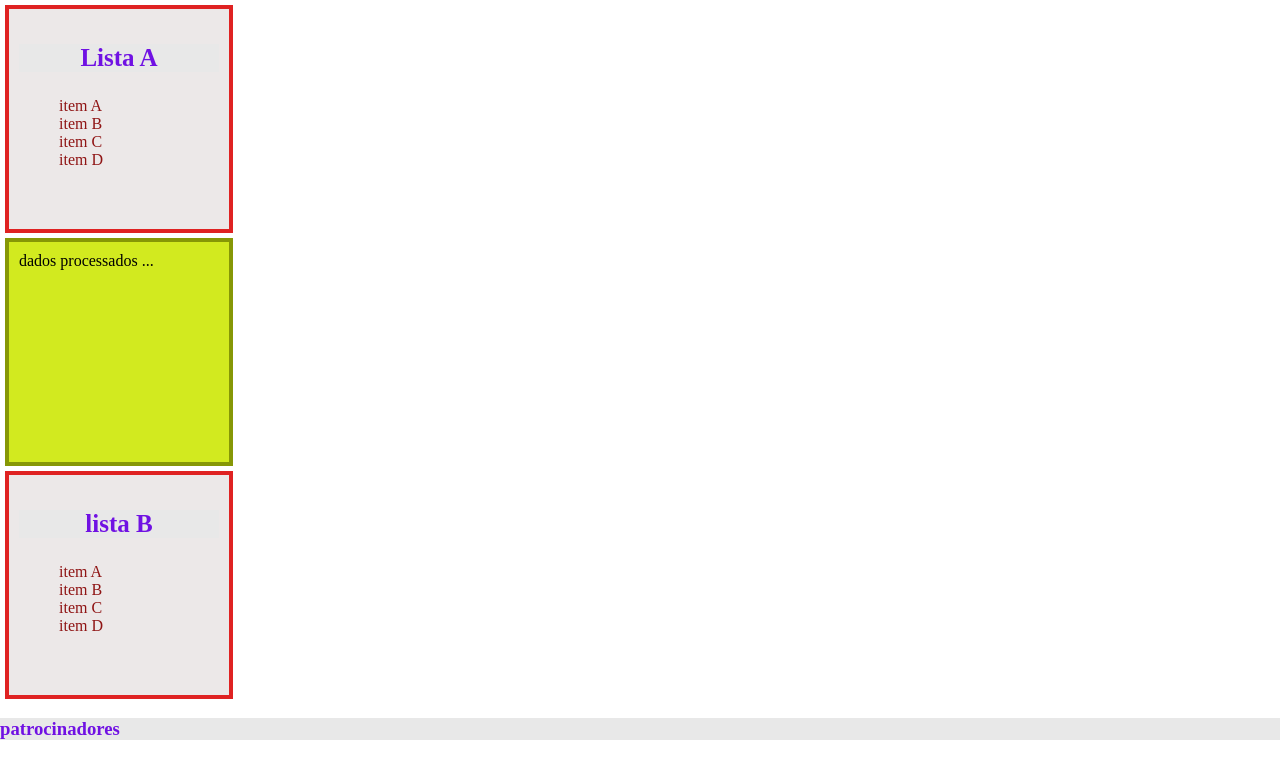
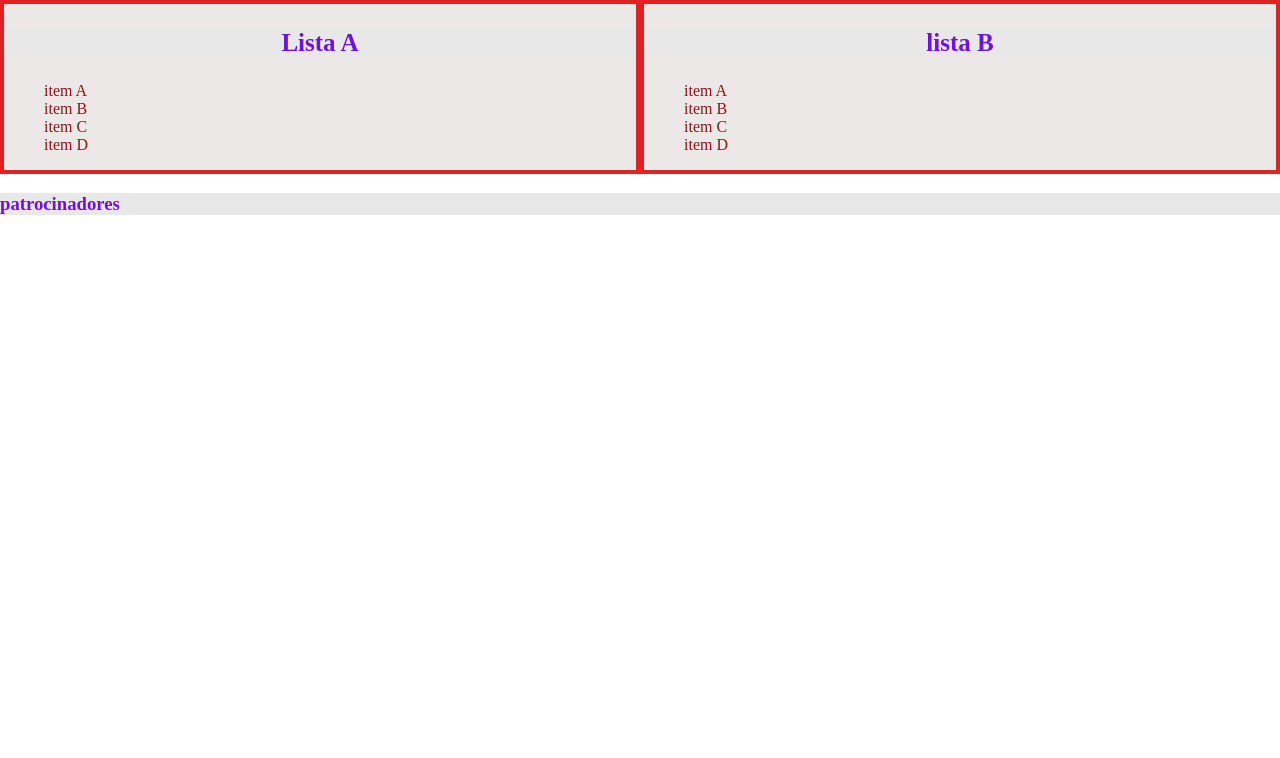
Before and after one commit to jsn-ads/B7WEB-FUNDAMENTOS, a PHP site: page /css.html in a window 1280 px wide. Shown: the part 98-856 px from the top of the page. After the commit the page ends 313 px from the top, so only its background shows below. Run offline with PHP 8.4, Linux system fonts and the light colour scheme.

Commit message:
Semana 1 - Introdução ao Flexbox

```diff
--- a/SEMANA 1 - FUNDAMENTOS/1.CNP-PROJETO/assets/css/style.css
+++ b/SEMANA 1 - FUNDAMENTOS/1.CNP-PROJETO/assets/css/style.css
@@ -7,11 +7,7 @@ body{
 
 section{
     background-color: #ece8e8;
-    width: 200px;
-    height: 200px;
     border: 4px solid #df2222;
-    margin: 5px 5px 0px;
-    padding: 10px;
 }
 
 section .css-h3{
@@ -36,11 +32,30 @@ section ul li{
     color: #8f1414;
 }
 
-.conteudo{
+.listas{
+    display: flex;
+    flex-direction: row;
+}
+
+.listaA{
+    flex: 1;
+}
+
+.listaB{
+    flex: 1;
+}
+
+
+/* .conteudo{
     border: 4px solid #869706;
     background-color:#d2ea1f;
     width: 200px;
     height: 200px;
     margin: 5px 5px 0px;
-    padding: 10px;
-}
+} */
+
+/* .conteudo span{
+    display: block;
+    background-color: #cf3c29;
+    margin: 0px 0px 10px 0px;
+} */
--- a/SEMANA 1 - FUNDAMENTOS/1.CNP-PROJETO/css.html
+++ b/SEMANA 1 - FUNDAMENTOS/1.CNP-PROJETO/css.html
@@ -17,7 +17,8 @@
         </nav>
     </header>
     <main>
-        <section>
+        <div class="listas">
+            <section class="listaA">
                 <h3 class="css-h3">Lista A</h3>
                 <ul>
                     <li class="css-li">item A</li>
@@ -27,11 +28,16 @@
                 </ul>
             </section>
 
-        <div class="conteudo">
-            dados processados ...
-        </div>
+            <!-- <div class="conteudo">
+                <span>dados processados ...</span>
+                <span>dados processados ...</span>
+                <span>dados processados ...</span>
+                <span>dados processados ...</span>
+                <span>dados processados ...</span>
+                <span>dados processados ...</span>
+            </div> -->
 
-        <section>
+            <section class="listaB">
                 <h3 class="css-h3">lista B</h3>
                 <ul>
                     <li class="css-li">item A</li>
@@ -40,6 +46,7 @@
                     <li class="css-li">item D</li>
                 </ul>
             </section>
+        </div>
     </main>
     <footer>
         <h3 class="css-h3">patrocinadores</h3>
```
Lines whose indentation alone changed are shown as unchanged.
